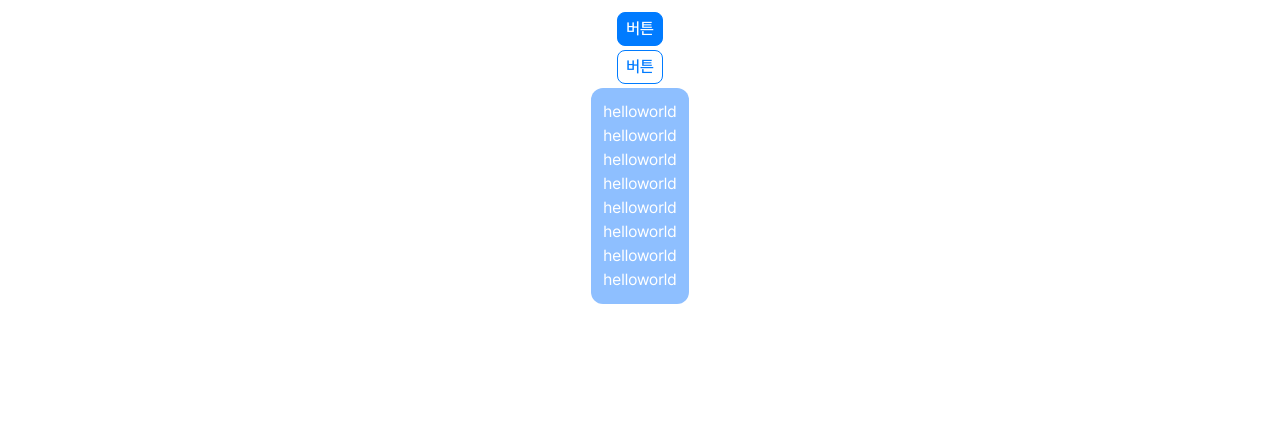
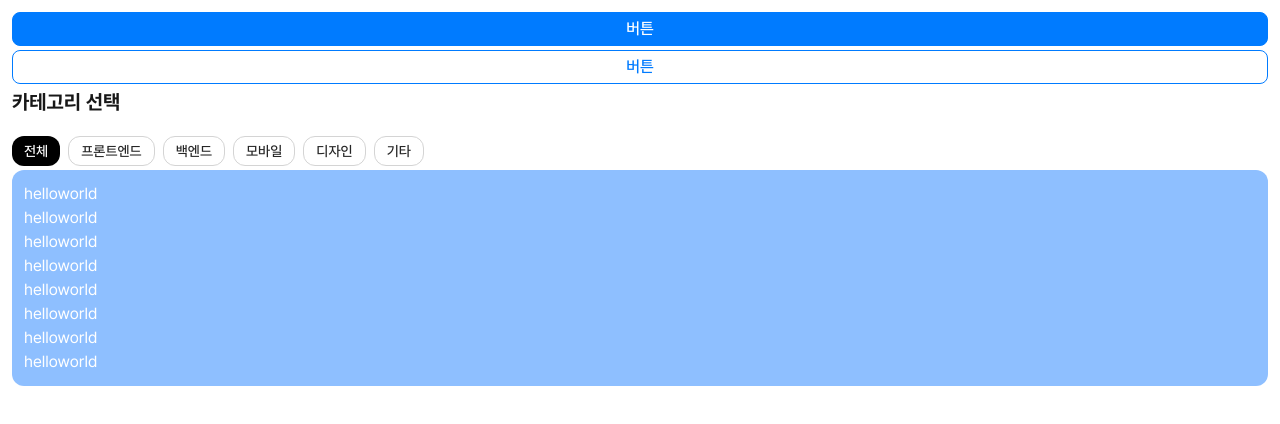
Before and after one commit to park-chan-hui/IlRai-Front, a Next.js app: page / in a window 1280 px wide. Shown: the top 424 px of the page. Built offline with nearby package versions, Linux system fonts and the light colour scheme.

Commit message:
feat: 카테고리 UI 제작

```diff
--- a/src/app/page.tsx
+++ b/src/app/page.tsx
@@ -3,12 +3,15 @@
 import { Button } from '@/components/common/Button';
 import Card from '@/components/common/Card';
 import { Modal } from '@/components/common/Modal';
+import Category from '@/components/common/Category'; // New import
 import { useState } from 'react';
 
 export default function Home() {
   const [isOpen, setIsOpen] = useState(false);
+  const [activeCategory, setActiveCategory] = useState('전체'); // New state for active category
+
   return (
-    <div className="gap-2xs flex min-h-screen flex-col items-center justify-items-center">
+    <div className="gap-2xs flex min-h-screen flex-col">
       <Button onClick={() => setIsOpen(true)}>버튼</Button>
       <Modal isOpen={isOpen} onClose={() => setIsOpen(false)}>
         <div className="flex h-full w-full flex-col items-center justify-center gap-2">
@@ -33,6 +36,24 @@ export default function Home() {
         </div>
       </Modal>
       <Button variant="outline">버튼</Button>
+
+      <h2 className="mb-4 text-xl font-bold">카테고리 선택</h2>
+      <div className="flex gap-2">
+        {['전체', '프론트엔드', '백엔드', '모바일', '디자인', '기타'].map((categoryName) => (
+          <Category
+            key={categoryName}
+            isActive={activeCategory === categoryName}
+            onClick={() => {
+              setActiveCategory(categoryName);
+              console.log(`${categoryName} 카테고리 선택됨`);
+            }}
+          >
+            {categoryName}
+          </Category>
+        ))}
+      </div>
+
+      {/* Existing Card usage */}
       <Card>
         <div>helloworld</div>
         <div>helloworld</div>
--- /dev/null
+++ b/src/components/common/Category.tsx
@@ -0,0 +1,27 @@
+import { type ComponentPropsWithoutRef, type ReactNode } from 'react';
+
+interface CategoryProps extends ComponentPropsWithoutRef<'button'> {
+  children: ReactNode;
+  isActive?: boolean;
+}
+
+export default function Category({
+  children,
+  isActive = false,
+  className,
+  ...props
+}: CategoryProps) {
+  const baseStyles =
+    'inline-flex items-center justify-center rounded-lg px-3 py-1 text-sm font-medium transition-colors focus-visible:outline-none focus-visible:ring-2 focus-visible:ring-ring focus-visible:ring-offset-2';
+  const defaultStyles = 'bg-white text-gray-800 border border-gray-300 hover:bg-gray-100'; // 흰색 배경, 회색 텍스트, 미묘한 테두리
+  const activeStyles = 'bg-black text-white hover:bg-black/80'; // 검은색 배경, 흰색 텍스트
+
+  return (
+    <button
+      className={`${baseStyles} ${isActive ? activeStyles : defaultStyles} ${className || ''}`}
+      {...props}
+    >
+      {children}
+    </button>
+  );
+}
```
